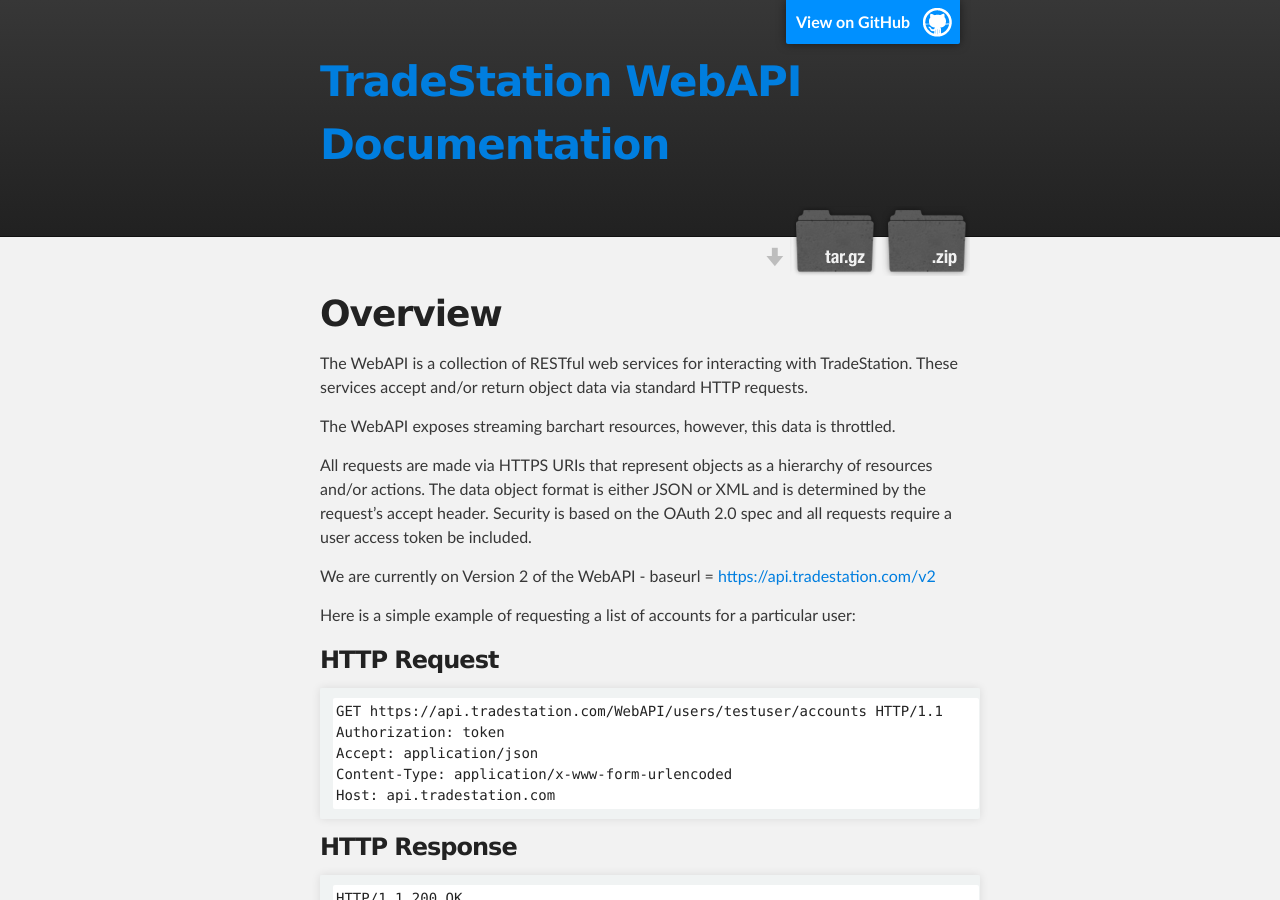
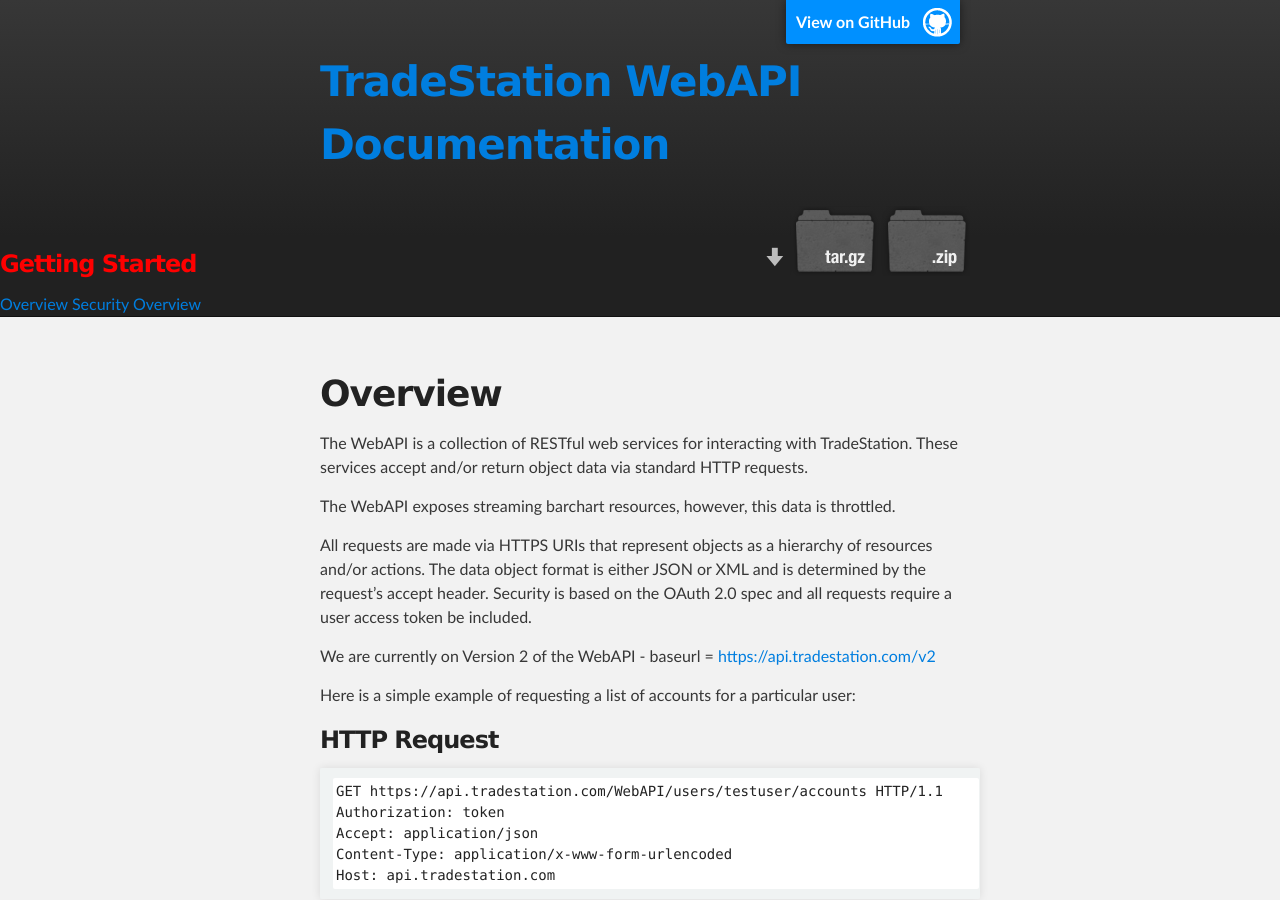
Before and after one commit to tradestation/webapi-docs, a Jekyll site: the page built from en/getting-started/overview.md, in a window 1280 px wide and 900 px high. Built offline with Jekyll 4.4.1, drawn with Linux system fonts in a browser that asks for light colours.

Commit message:
Adds navigation

```diff
--- /dev/null
+++ b/_includes/navbar.html
@@ -0,0 +1,15 @@
+<!-- NAVBAR -->
+<div class="navbar">
+{% assign categories = site.pages | map: 'to_liquid' | map: 'category' %}
+{% assign usedCategories = '' %}
+{% for category in categories %}{% if category %}
+    {% capture categoryToCheck %},{{category}},{% endcapture %}
+    {% unless usedCategories contains categoryToCheck %}
+    <h3 style="color: red; text-transform: capitalize;">{{ category | replace: '-', ' ' }}</h3>
+        {% for doc in site.pages %}{% if doc.category == category %}
+    <a href="{{ doc.url }}">{{ doc.title }}</a>
+        {% endif %}{% endfor %}
+        {% capture usedCategories %}{{ usedCategories }}{{ categoryToCheck }}{% endcapture %}
+    {% endunless %}
+{% endif %}{% endfor %}
+</div>
--- a/_layouts/en.html
+++ b/_layouts/en.html
@@ -19,6 +19,7 @@
                 </section>
             </header>
         </div>
+        {% include navbar.html %}
         <!-- MAIN CONTENT -->
         <div id="main_content_wrap" class="outer">
             <section id="main_content" class="inner">
--- a/_layouts/index.html
+++ b/_layouts/index.html
@@ -19,6 +19,7 @@
                 </section>
             </header>
         </div>
+        {% include navbar.html %}
         <!-- MAIN CONTENT -->
         <div id="main_content_wrap" class="outer">
             <section id="main_content" class="inner">
--- a/en/getting-started/overview.md
+++ b/en/getting-started/overview.md
@@ -1,6 +1,7 @@
 ---
 layout: en
 title: Overview
+category: getting-started
 permalink: overview/
 ---
 
```
Also changed, not shown: en/getting-started/security-overview.md (+1 -0 lines).
